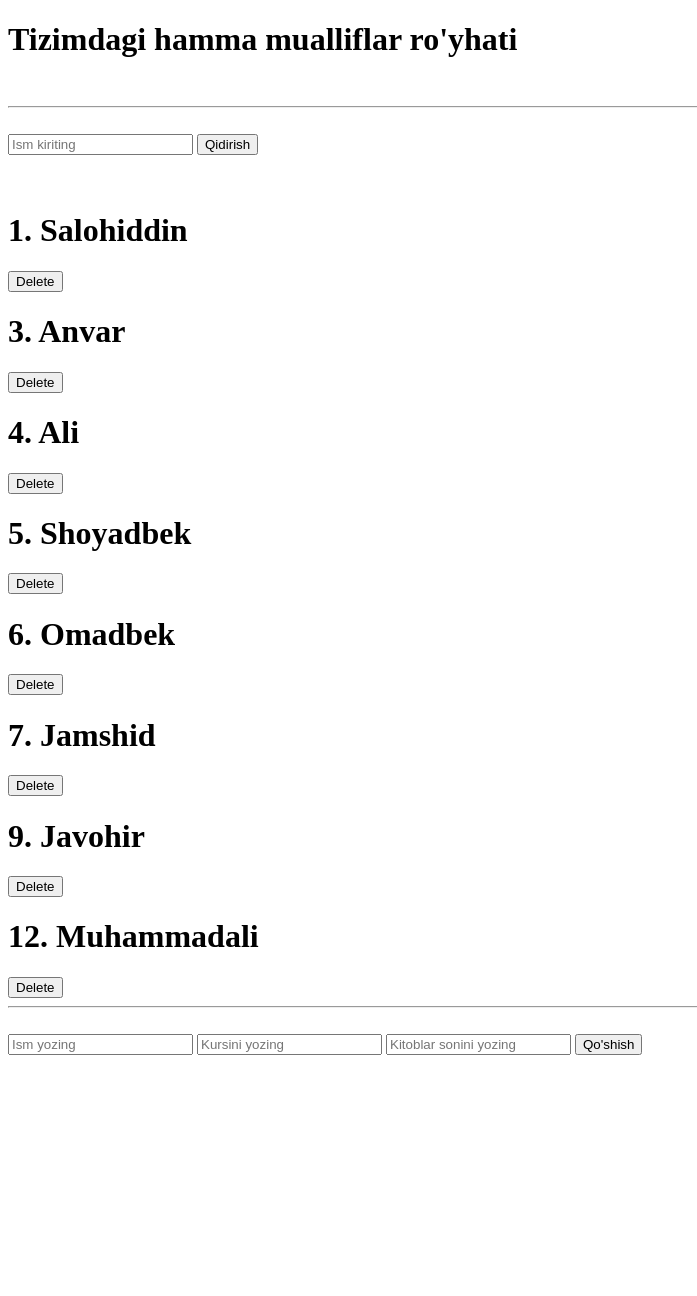
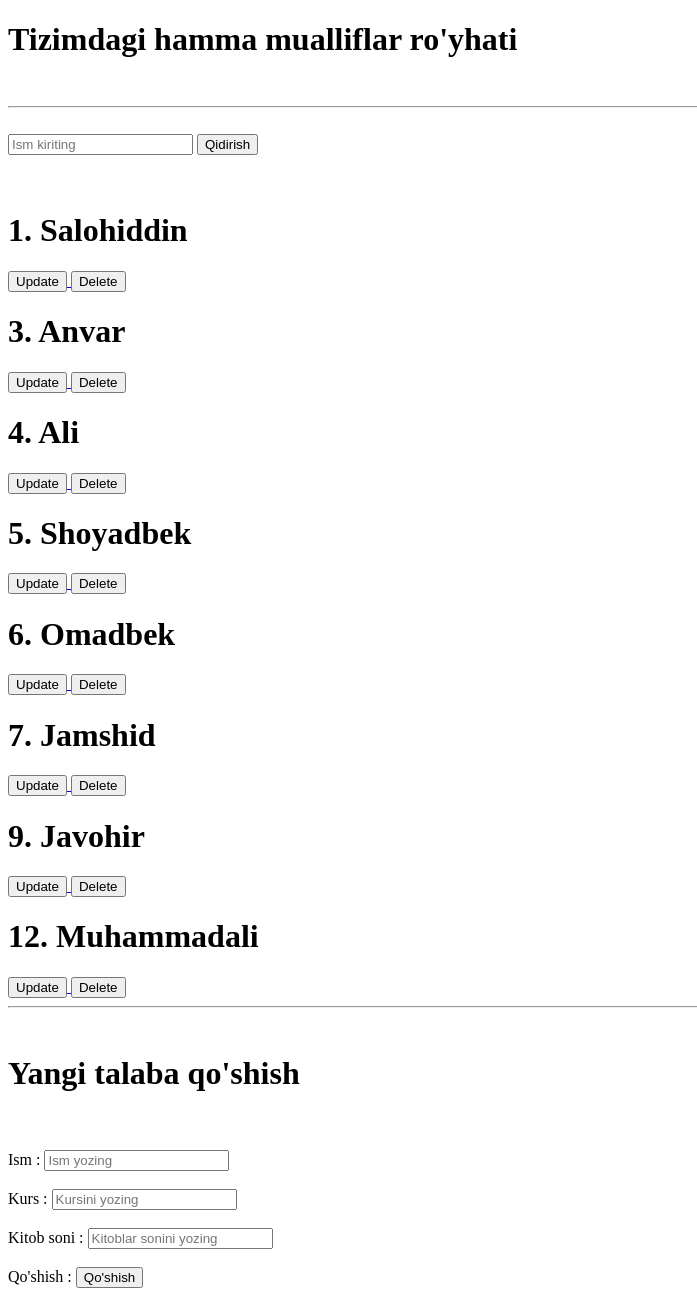
Before and after one commit to abduvaliyevsalohiddin/Kutubxona, a Django app: page /hamma_talabalar/ in a window 1280 px wide. Shown: the whole page, without its empty margins (0-697 px from the left). Before the commit the page ends 1055 px from the top, so only its background shows below. Run offline with Django 4.2, Linux system fonts and the light colour scheme; data comes from the database, SQL or seed files in the repository; both versions use the stored data as it was after the commit.

Commit message:
Talabalarni update qilish

```diff
--- a/Kutubxona/urls.py
+++ b/Kutubxona/urls.py
@@ -51,4 +51,6 @@ urlpatterns = [
     path('muallif_ochir/<int:son>/', muallif_ochir),
     path('record_ochir/<int:son>/', record_ochir),
     path('kutubxonachi_ochir/<int:son>/', kutubxonachi_ochir),
+    # update malumot
+    path('talaba_update/<int:son>/', talaba_update),
 ]
--- a/asosiy/views.py
+++ b/asosiy/views.py
@@ -242,3 +242,17 @@ def hamma_kutubxonachilar(request):
 def kutubxonachi_ochir(request, son):
     Kutubxonachi.objects.get(id=son).delete()
     return redirect("/hamma_kutubxonachilar/")
+
+
+def talaba_update(request, son):
+    if request.method == 'POST':
+        Talaba.objects.filter(id=son).update(
+            kurs=request.POST.get("kurs"),
+            kitob_soni=request.POST.get("kitob_soni")
+        )
+        return redirect('/hamma_talabalar/')
+
+    content = {
+        "talaba": Talaba.objects.get(id=son)
+    }
+    return render(request, 'mashq/talaba_update.html', content)
--- a/templates/mashq/hamma_talabalar.html
+++ b/templates/mashq/hamma_talabalar.html
@@ -17,6 +17,9 @@
     {% for talaba in talabalar %}
     <br>
     <h1>{{talaba.id}}.  {{talaba.ism}}</h1>
+    <a href="/talaba_update/{{talaba.id}}/">
+        <button>Update</button>
+    </a>
     <a href="/talaba_ochir/{{talaba.id}}/">
         <button>Delete</button>
     </a>
@@ -27,14 +30,25 @@
     <br>
 
     <form method="post">{% csrf_token %}
+        <h1>Yangi talaba qo'shish</h1>
+        <br>
+        <br>
+        <label>Ism : </label>
         <input type="text" placeholder="Ism yozing" name="ism">
+        <br>
+        <br>
+        <label>Kurs : </label>
         <input type="number" placeholder="Kursini yozing" name="kurs">
+        <br>
+        <br>
+        <label>Kitob soni  : </label>
         <input type="number" placeholder="Kitoblar sonini yozing" name="kitob_soni">
+        <br>
+        <br>
+        <label>Qo'shish : </label>
         <button>Qo'shish</button>
     </form>
 
-    <br>
-    <br>
 
 </body>
 </html>
```
Also changed, not shown: templates/mashq/talaba_update.html (added, +30 -0 lines), db.sqlite3.
